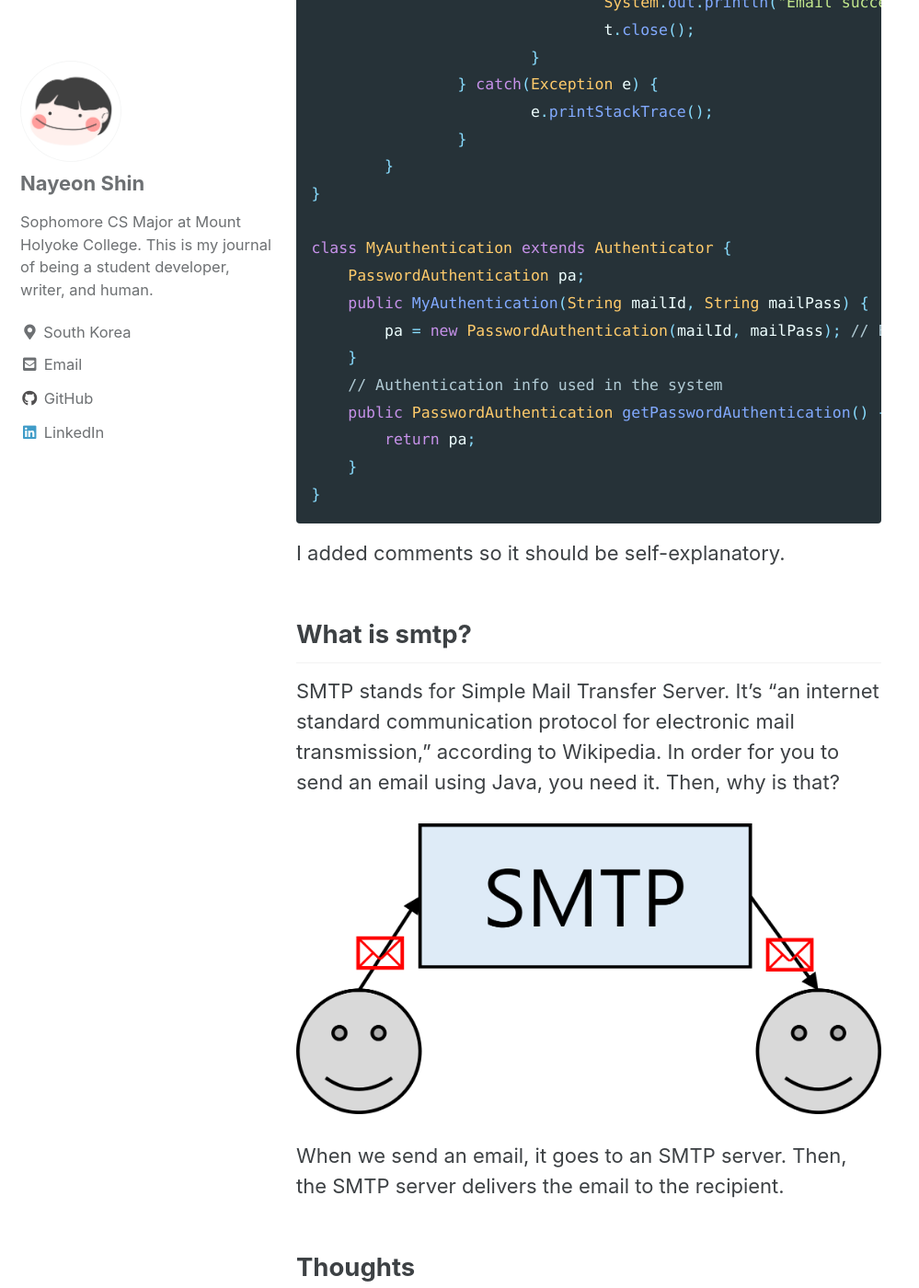
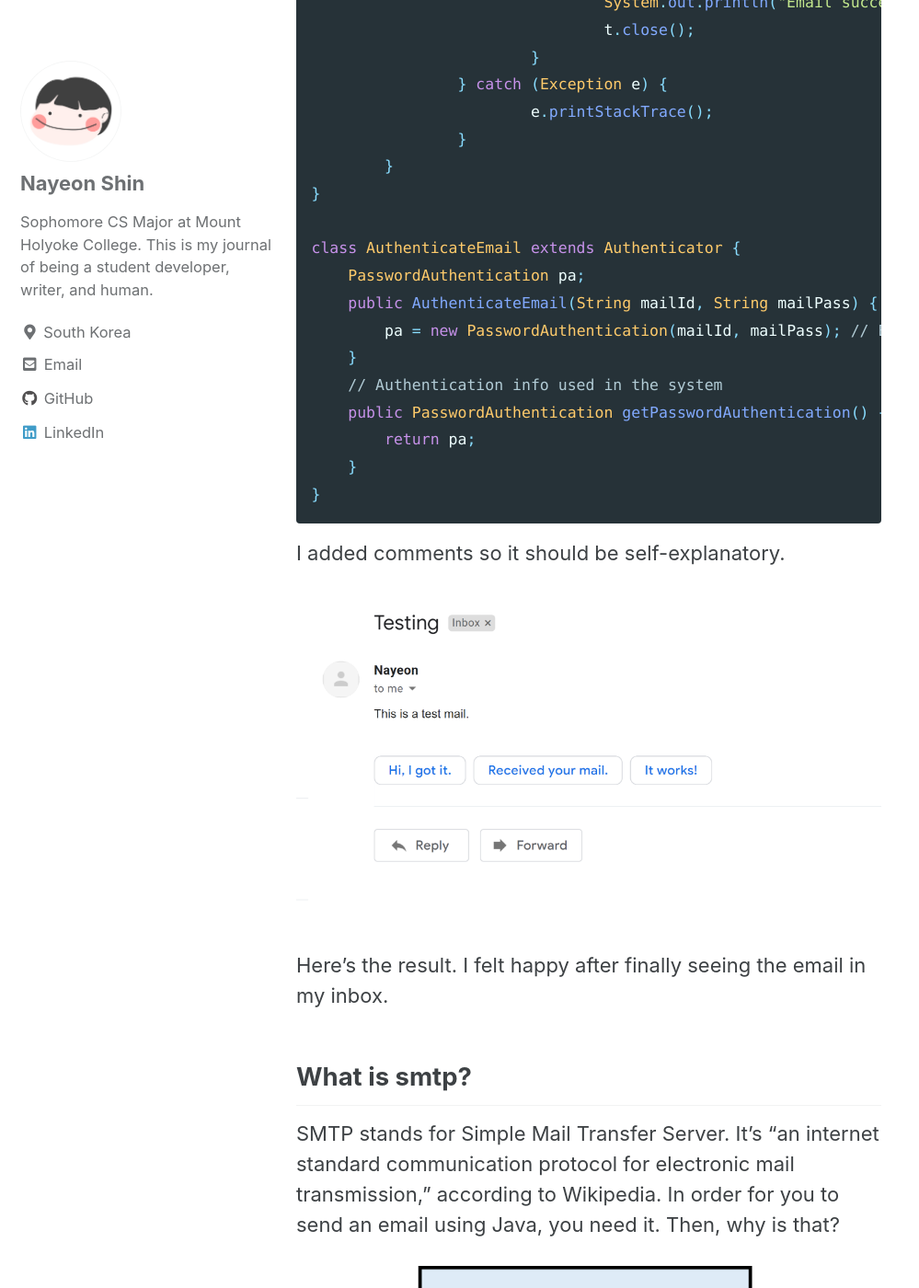
Before and after one commit to nayeonshin/nayeonshin.github.io, a Jekyll site: the page built from _posts/2021-06-22-how-to-send-an-email-using-java.md, in a window 1280 px wide and 1400 px high, scrolled down 3358 px. Shown: the whole window at 92% size, without its empty margins (0-999 px from the left). Built offline with Jekyll 4.4.1, drawn with Linux system fonts in a browser that asks for light colours; cached includes are drawn as plain includes; comment, search, counter and statistics services are not loaded; some of the changed text lies outside the part shown.

Commit message:
Add the result img in java email sender post

````diff
--- a/_posts/2021-06-22-how-to-send-an-email-using-java.md
+++ b/_posts/2021-06-22-how-to-send-an-email-using-java.md
@@ -69,7 +69,7 @@ public class SendGmail {
 			Session msgSession = null;
 
 			if (authMode.equals("true")) {
-		        Authenticator auth = new MyAuthentication(mailId, mailPassword);
+		        Authenticator auth = new AuthenticateEmail(mailId, mailPassword);
 				msgSession = Session.getInstance(mailProps, auth);
 			} else {
 				msgSession = Session.getInstance(mailProps, null);
@@ -94,15 +94,15 @@ public class SendGmail {
 				System.out.println("Email successfully sent");
 				t.close();
 			}
-		} catch(Exception e) {
+		} catch (Exception e) {
 			e.printStackTrace();
 		}
 	}
 }
 
-class MyAuthentication extends Authenticator {
+class AuthenticateEmail extends Authenticator {
     PasswordAuthentication pa;
-    public MyAuthentication(String mailId, String mailPass) {
+    public AuthenticateEmail(String mailId, String mailPass) {
         pa = new PasswordAuthentication(mailId, mailPass); // Enters ID and password
     }
     // Authentication info used in the system
@@ -113,6 +113,10 @@ class MyAuthentication extends Authenticator {
 ```
 
 I added comments so it should be self-explanatory.
+
+![Result]({{ site.baseurl }}/assets/images/posts/2021-06-22-result.png)
+
+Here's the result. I felt happy after finally seeing the email in my inbox.
 
 ## What is smtp?
 
````
Also changed, not shown: assets/images/posts/2021-06-22-result.png (added).
